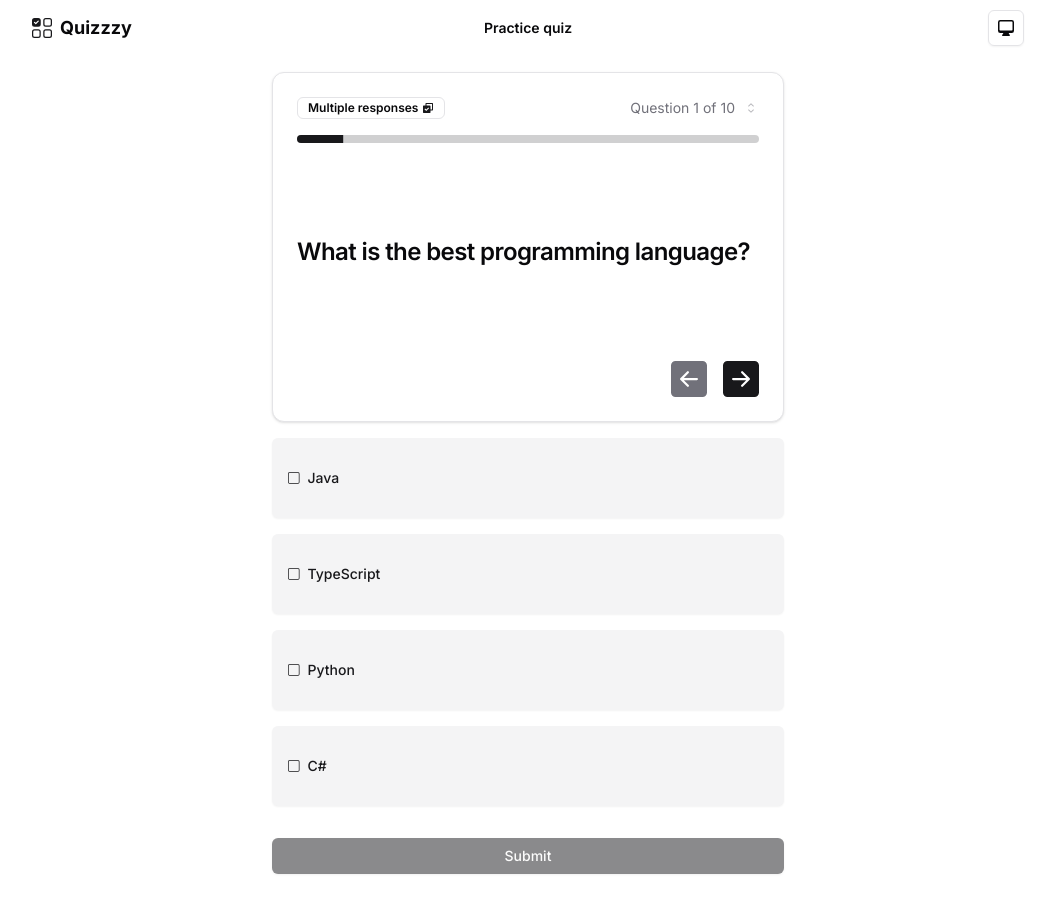
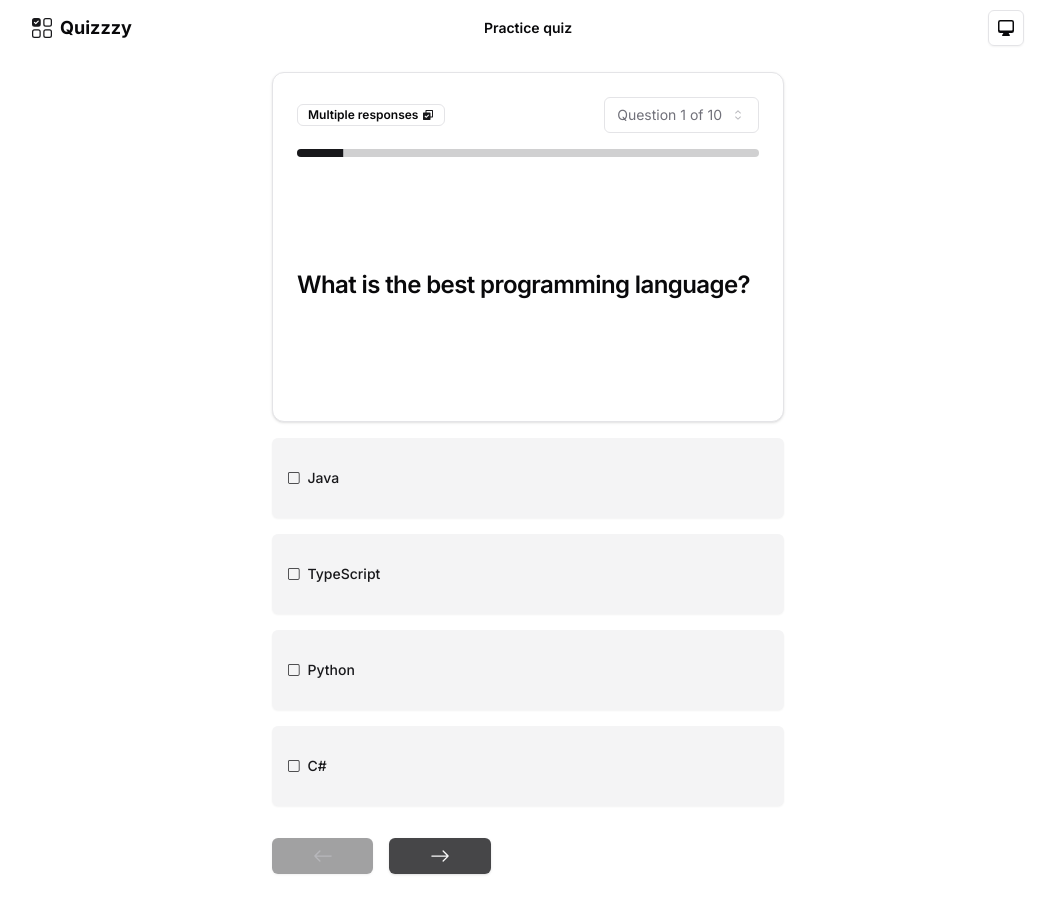
Before and after one commit to adam-ridhwan/quizzzy, a Next.js app: page /demo in a window 1280 px wide. Shown: the whole page, without its empty margins (112-1167 px from the left). Built offline with nearby package versions, Linux system fonts and the light colour scheme.

Commit message:
feature: questions

```diff
--- a/src/components/demo/demo-prompt.tsx
+++ b/src/components/demo/demo-prompt.tsx
@@ -17,8 +17,8 @@ import {
 import { Badge } from '@/components/ui/badge';
 import { Button } from '@/components/ui/button';
 import { Card } from '@/components/ui/card';
-import ArrowSquareLeft from '@/components/ui/icons/arrow-square-left';
-import ArrowSquareRight from '@/components/ui/icons/arrow-square-right';
+import ArrowLeft from '@/components/ui/icons/arrow-left';
+import ArrowRight from '@/components/ui/icons/arrow-right';
 import CheckboxChecked from '@/components/ui/icons/checkbox-checked';
 import CheckboxEmpty from '@/components/ui/icons/checkbox-empty';
 import CheckboxMultiple from '@/components/ui/icons/checkbox-multiple';
@@ -91,7 +91,7 @@ const DemoPrompt = () => {
             </Badge>
 
             <Select open={isSelectOpen} onOpenChange={setIsSelectOpen}>
-              <SelectTrigger className='focus:ring-none h-[22px] w-max gap-2 border-none p-0 text-sm text-muted-foreground shadow-none focus:ring-0'>
+              <SelectTrigger className='w-max gap-2 text-sm text-muted-foreground shadow-none focus:ring-0'>
                 {`Question ${currentQuizIndex + 1} of ${quizzes.length}`}
               </SelectTrigger>
 
@@ -122,20 +122,6 @@ const DemoPrompt = () => {
           <div className='flex flex-1 items-center'>
             <H2>{question}</H2>
           </div>
-
-          <div className={cn('flex justify-end gap-4')}>
-            <button disabled={isLoading || isFirstQuestion} onClick={handleNavigateBackward}>
-              <ArrowSquareLeft
-                className={cn(`h-9 w-9`, { 'fill-muted-foreground': isLoading || isFirstQuestion })}
-              />
-            </button>
-
-            <button disabled={isLoading || isLastQuestion} onClick={handleNavigateForward}>
-              <ArrowSquareRight
-                className={cn(`h-9 w-9`, { 'fill-muted-foreground': isLoading || isLastQuestion })}
-              />
-            </button>
-          </div>
         </Card>
 
         <div className='flex flex-col gap-4'>
@@ -154,11 +140,27 @@ const DemoPrompt = () => {
           ))}
         </div>
 
-        <div className='mt-4 h-9'>
+        <div className='mt-4 grid grid-cols-9 gap-4'>
+          <Button
+            disabled={isLoading || isFirstQuestion}
+            onClick={handleNavigateBackward}
+            className='col-span-2 bg-primary/80'
+          >
+            <ArrowLeft className={cn(``, { 'fill-muted-foreground': isLoading || isFirstQuestion })} />
+          </Button>
+
+          <Button
+            disabled={isLoading || isLastQuestion}
+            onClick={handleNavigateForward}
+            className='col-span-2 bg-primary/80'
+          >
+            <ArrowRight className={cn(``, { 'fill-muted-foreground': isLoading || isLastQuestion })} />
+          </Button>
+
           <Button
             disabled={isLoading || !isQuizFinished}
             onClick={handleConfirmSubmission}
-            className={cn('w-full')}
+            className={cn('col-span-2 col-end-10', { hidden: !isQuizFinished })}
           >
             {isLoading ? <LoadingSpinner /> : 'Submit'}
           </Button>
--- /dev/null
+++ b/src/components/ui/icons/arrow-left.tsx
@@ -0,0 +1,24 @@
+import { cn } from '@/lib/utils';
+
+type Props = {
+  className?: string;
+};
+
+const ArrowLeft = ({ className }: Props) => {
+  return (
+    <>
+      <svg
+        xmlns='http://www.w3.org/2000/svg'
+        className={cn('h-5 w-5 fill-primary-foreground', className)}
+        viewBox='0 0 16 16'
+      >
+        <path
+          fillRule='evenodd'
+          d='M15 8a.5.5 0 0 0-.5-.5H2.707l3.147-3.146a.5.5 0 1 0-.708-.708l-4 4a.5.5 0 0 0 0 .708l4 4a.5.5 0 0 0 .708-.708L2.707 8.5H14.5A.5.5 0 0 0 15 8z'
+        />
+      </svg>
+    </>
+  );
+};
+
+export default ArrowLeft;
--- /dev/null
+++ b/src/components/ui/icons/arrow-right.tsx
@@ -0,0 +1,24 @@
+import { cn } from '@/lib/utils';
+
+type Props = {
+  className?: string;
+};
+
+const ArrowRight = ({ className }: Props) => {
+  return (
+    <>
+      <svg
+        xmlns='http://www.w3.org/2000/svg'
+        className={cn('h-5 w-5 fill-primary-foreground', className)}
+        viewBox='0 0 16 16'
+      >
+        <path
+          fillRule='evenodd'
+          d='M1 8a.5.5 0 0 1 .5-.5h11.793l-3.147-3.146a.5.5 0 0 1 .708-.708l4 4a.5.5 0 0 1 0 .708l-4 4a.5.5 0 0 1-.708-.708L13.293 8.5H1.5A.5.5 0 0 1 1 8z'
+        />
+      </svg>
+    </>
+  );
+};
+
+export default ArrowRight;
--- a/src/components/ui/icons/arrow-square-left.tsx
+++ /dev/null
@@ -1,21 +0,0 @@
-import { cn } from '@/lib/utils';
-
-type Props = {
-  className?: string;
-};
-
-const ArrowSquareLeft = ({ className }: Props) => {
-  return (
-    <>
-      <svg
-        xmlns='http://www.w3.org/2000/svg'
-        viewBox='0 0 16 16'
-        className={cn('h-5 w-5 fill-secondary-foreground', className)}
-      >
-        <path d='M16 14a2 2 0 0 1-2 2H2a2 2 0 0 1-2-2V2a2 2 0 0 1 2-2h12a2 2 0 0 1 2 2v12zm-4.5-6.5H5.707l2.147-2.146a.5.5 0 1 0-.708-.708l-3 3a.5.5 0 0 0 0 .708l3 3a.5.5 0 0 0 .708-.708L5.707 8.5H11.5a.5.5 0 0 0 0-1z' />
-      </svg>
-    </>
-  );
-};
-
-export default ArrowSquareLeft;
--- a/src/components/ui/icons/arrow-square-right.tsx
+++ /dev/null
@@ -1,21 +0,0 @@
-import { cn } from '@/lib/utils';
-
-type Props = {
-  className?: string;
-};
-
-const ArrowSquareRight = ({ className }: Props) => {
-  return (
-    <>
-      <svg
-        xmlns='http://www.w3.org/2000/svg'
-        viewBox='0 0 16 16'
-        className={cn('h-5 w-5 fill-secondary-foreground', className)}
-      >
-        <path d='M0 14a2 2 0 0 0 2 2h12a2 2 0 0 0 2-2V2a2 2 0 0 0-2-2H2a2 2 0 0 0-2 2v12zm4.5-6.5h5.793L8.146 5.354a.5.5 0 1 1 .708-.708l3 3a.5.5 0 0 1 0 .708l-3 3a.5.5 0 0 1-.708-.708L10.293 8.5H4.5a.5.5 0 0 1 0-1z' />
-      </svg>
-    </>
-  );
-};
-
-export default ArrowSquareRight;
```
